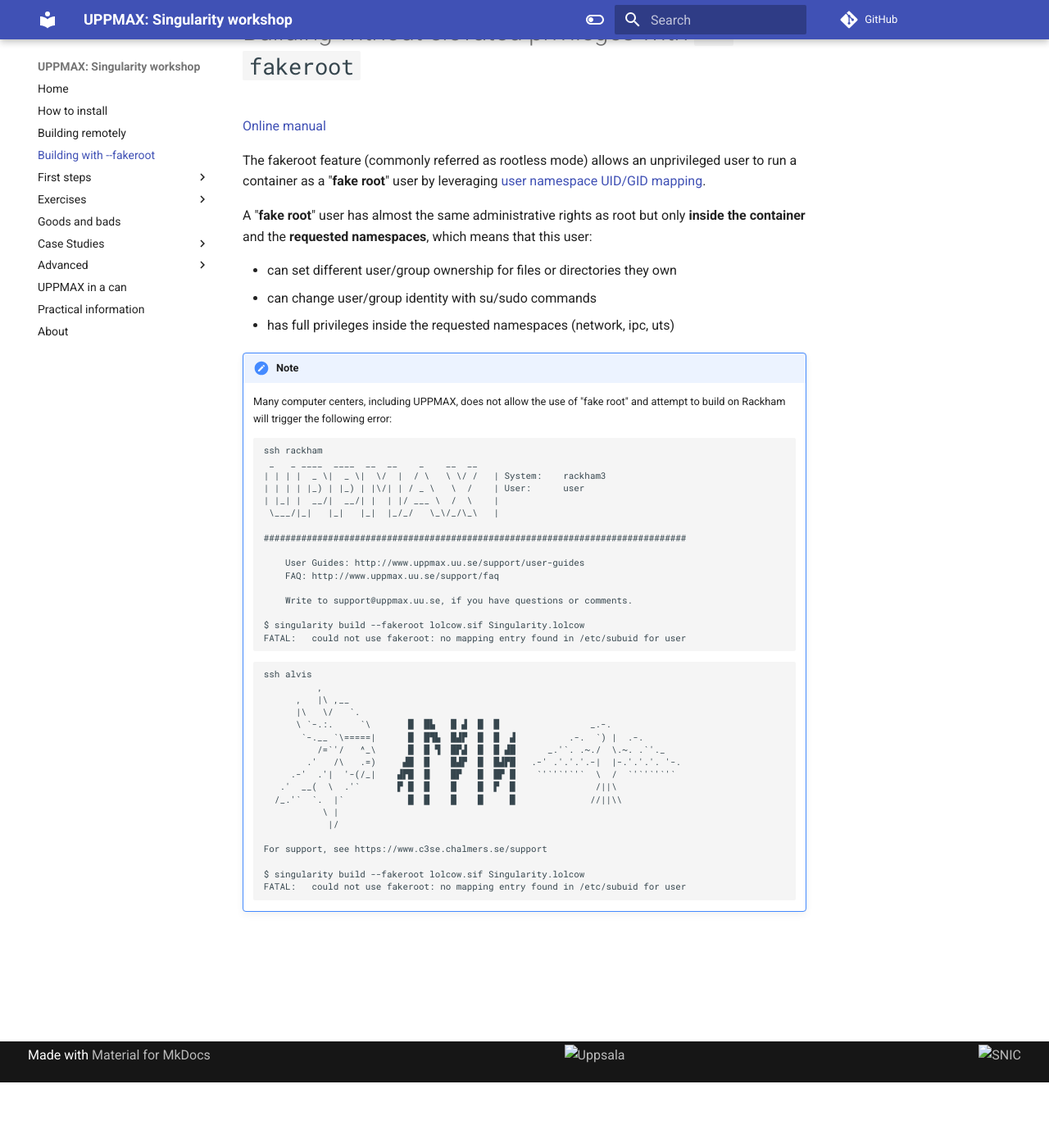
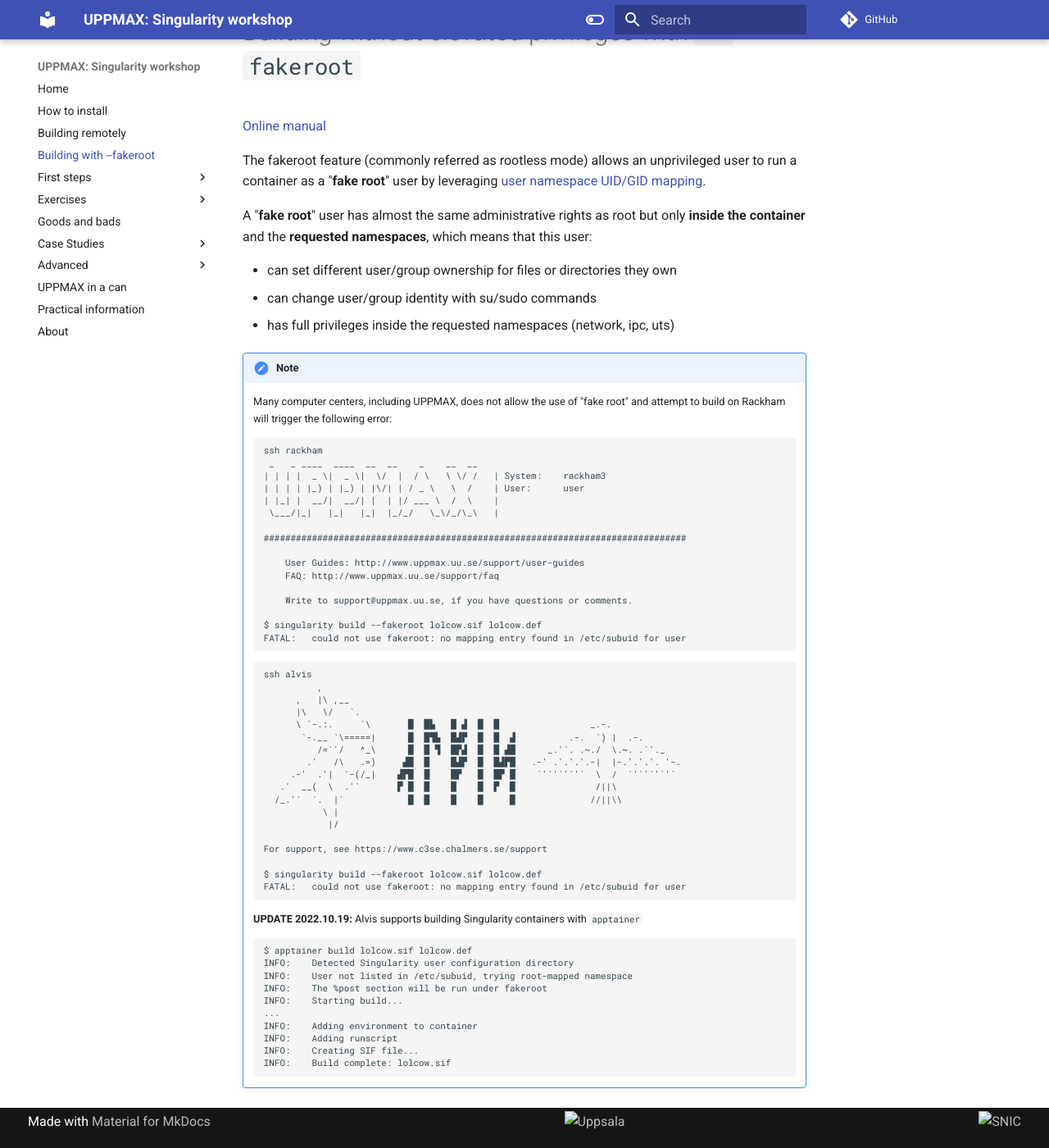
Before and after one commit to pmitev/UPPMAX-Singularity-workshop, an MkDocs documentation site: the page built from docs/fakeroot.md, in a window 1280 px wide and 1400 px high, scrolled down 80 px. Shown: the whole window at 82% size. Built offline with MkDocs 1.6.1 and Material for MkDocs 9.7.7, drawn with Linux system fonts in a browser that asks for light colours; comment, search, counter and statistics services are not loaded.

Commit message:
apptainer on Alvis

````diff
--- a/docs/fakeroot.md
+++ b/docs/fakeroot.md
@@ -27,7 +27,7 @@
 
         Write to support@uppmax.uu.se, if you have questions or comments.
 
-    $ singularity build --fakeroot lolcow.sif Singularity.lolcow
+    $ singularity build --fakeroot lolcow.sif lolcow.def
     FATAL:   could not use fakeroot: no mapping entry found in /etc/subuid for user
     ```
     ``` text
@@ -47,6 +47,19 @@
 
     For support, see https://www.c3se.chalmers.se/support
 
-    $ singularity build --fakeroot lolcow.sif Singularity.lolcow
+    $ singularity build --fakeroot lolcow.sif lolcow.def
     FATAL:   could not use fakeroot: no mapping entry found in /etc/subuid for user
     ```
+    **UPDATE 2022.10.19:** Alvis supports building Singularity containers with `apptainer`
+    ```
+    $ apptainer build lolcow.sif lolcow.def
+    INFO:    Detected Singularity user configuration directory
+    INFO:    User not listed in /etc/subuid, trying root-mapped namespace
+    INFO:    The %post section will be run under fakeroot
+    INFO:    Starting build...
+    ...
+    INFO:    Adding environment to container
+    INFO:    Adding runscript
+    INFO:    Creating SIF file...
+    INFO:    Build complete: lolcow.sif
+    ```
````
